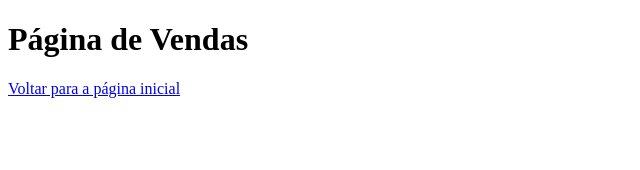
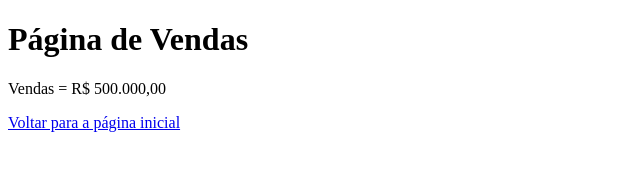
Before and after one commit to hernanijl/aulagithub, a plain HTML site: page vendas.html in a window 1280 px wide. Shown: the whole page, without its empty margins (0-640 px from the left). Drawn offline with Linux system fonts and the light colour scheme.

Commit message:
Acrescentado valor das vendas

```diff
--- a/vendas.html
+++ b/vendas.html
@@ -10,5 +10,6 @@
 
 </body>
      <h1>Página de Vendas</h1>
+     <p>Vendas = R$ 500.000,00</p>
      <a href="index.html">Voltar para a página inicial</a>
 </html>
```
